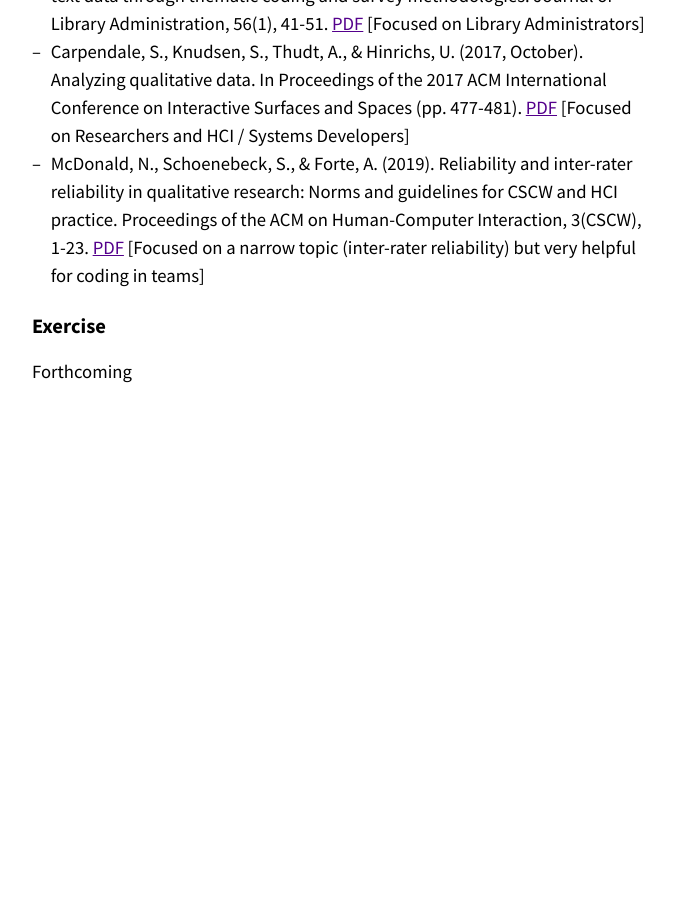
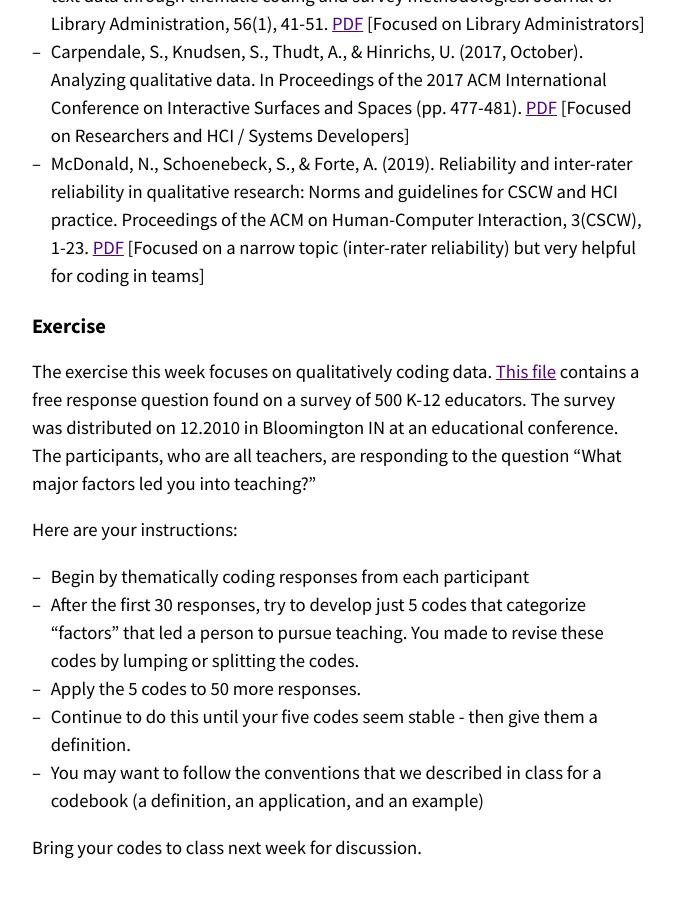
Before and after one commit to nniiicc/LIS-570-Au2020, a Jekyll site: the page built from _2020/qual-analysis.md, in a window 1280 px wide and 900 px high, scrolled down 1293 px. Shown: the whole window, without its empty margins (300-974 px from the left). Built offline with Jekyll 4.4.1, drawn with Linux system fonts in a browser that asks for light colours; before the commit the page ends 1717 px from its top, so only the background shows below that.

Commit message:
push update to qual analysis

```diff
--- a/_2020/qual-analysis.md
+++ b/_2020/qual-analysis.md
@@ -37,4 +37,15 @@ Mixed Methods:
 - McDonald, N., Schoenebeck, S., & Forte, A. (2019). Reliability and inter-rater reliability in qualitative research: Norms and guidelines for CSCW and HCI practice. Proceedings of the ACM on Human-Computer Interaction, 3(CSCW), 1-23. [PDF]() [Focused on a narrow topic (inter-rater reliability) but very helpful for coding in teams]
 
 ## Exercise
-Forthcoming
+
+The exercise this week focuses on qualitatively coding data. [This file](https://github.com/nniiicc/LIS-570-Au2020/raw/master/Exercises/qual_data_analy.pdf) contains a free response question found on a survey of 500 K-12 educators. The survey was distributed on 12.2010 in Bloomington IN at an educational conference.
+The participants, who are all teachers, are responding to the question “What major factors led you into teaching?”
+
+Here are your instructions:
+- Begin by thematically coding responses from each participant
+- After the first 30 responses, try to develop just 5 codes that categorize “factors” that led a person to pursue teaching. You made to revise these codes by lumping or splitting the codes.
+- Apply the 5 codes to 50 more responses.
+- Continue to do this until your five codes seem stable - then give them a definition.
+- You may want to follow the conventions that we described in class for a codebook (a definition, an application, and an example)
+
+Bring your codes to class next week for discussion.
```
